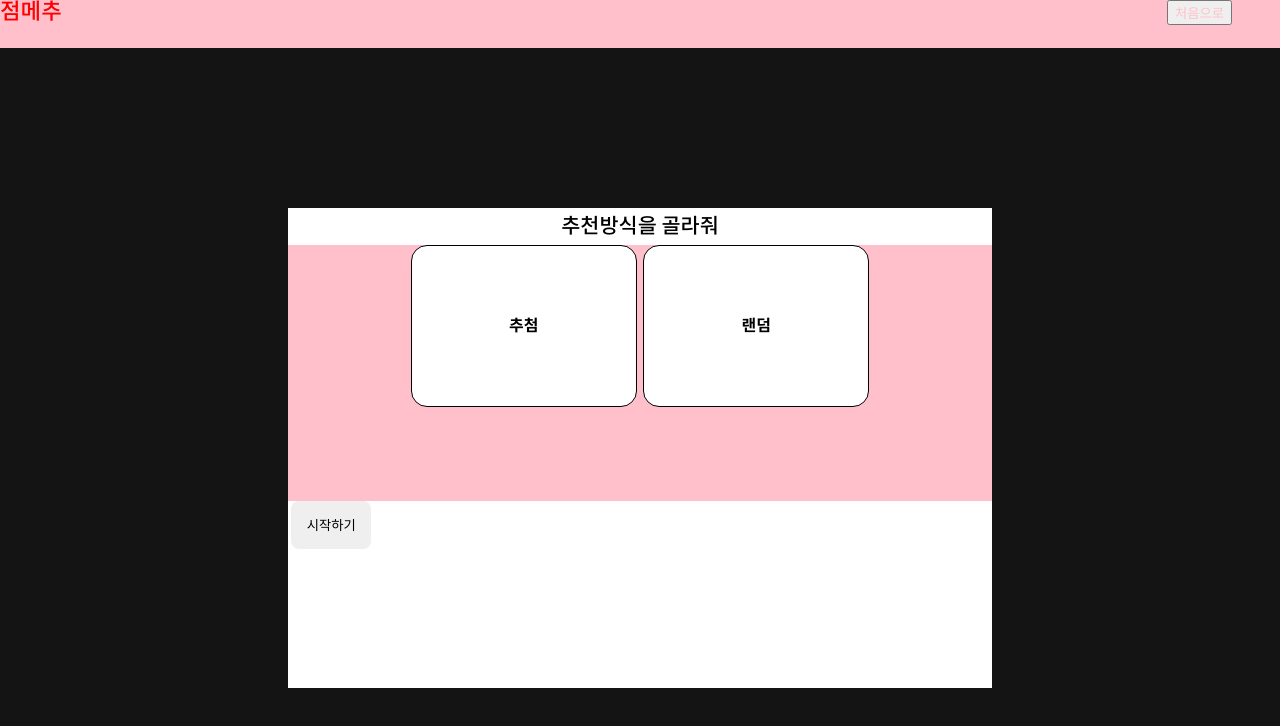
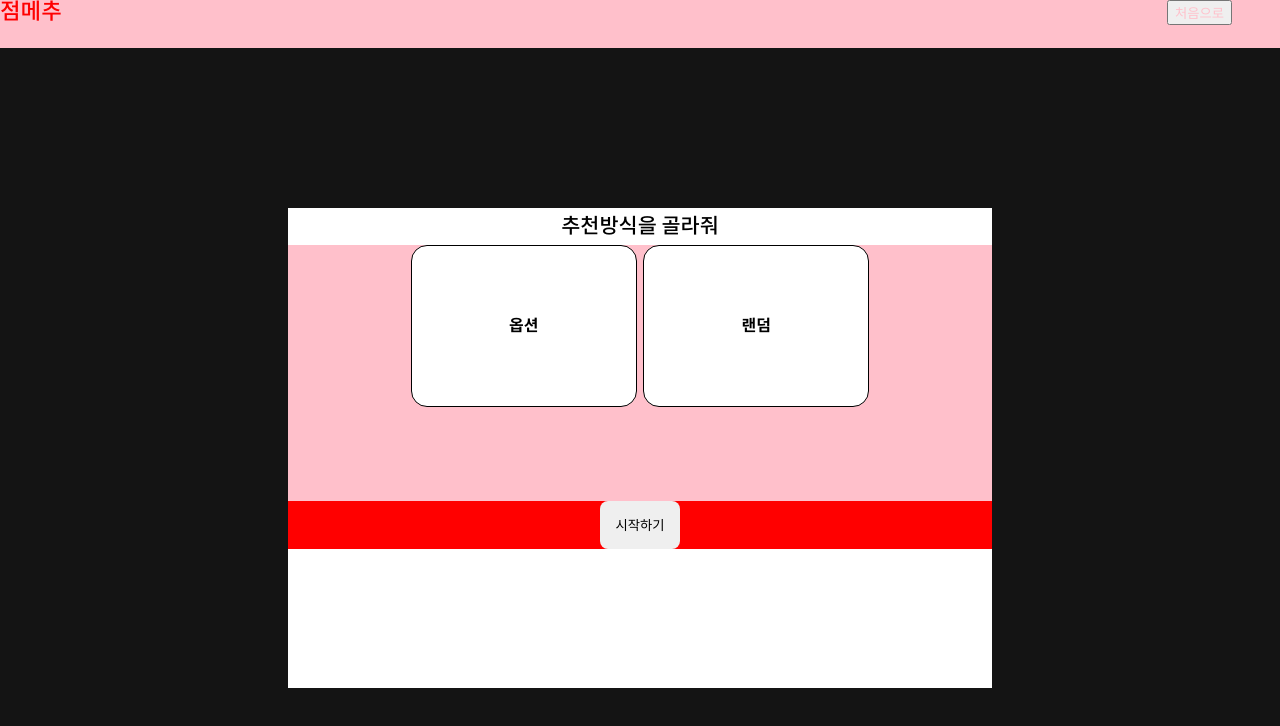
Before and after one commit to DO-SOPT-WEB/MinseoKang, a React (Vite) app in the folder week3_assign/: page / in a window 1280 px wide. Shown: the top 726 px of the page. Built offline with nearby package versions, Linux system fonts and the light colour scheme.

Commit message:
style: 하단 버튼 중앙정렬

```diff
--- /dev/null
+++ b/week3_assign/src/Prefer/Random/RandomResult.jsx
@@ -0,0 +1,21 @@
+import React from "react";
+import FOOD_LIST from "../../assets/data";
+
+const RandomResult = ({ setRandomType }) => {
+  let pop = FOOD_LIST[Math.floor(Math.random() * FOOD_LIST.length)];
+  return (
+    <>
+      <img src={pop.img} alt={pop.name} />
+      <div>{pop.name}</div>
+      <button
+        onClick={() => {
+          setRandomType(false);
+        }}
+      >
+        reset
+      </button>
+    </>
+  );
+};
+
+export default RandomResult;
--- a/week3_assign/src/Prefer/steps/First.jsx
+++ b/week3_assign/src/Prefer/steps/First.jsx
@@ -5,6 +5,7 @@ import BtnSection from "../../components/BtnSection";
 import useInsert from "../../Hooks/useInsert";
 import MoveBtn from "../../components/moveBtn";
 import Question from "../../components/Question";
+import BtnWapper from "../../components/BtnWrapper";
 
 const First = ({ selectOptionHandler, setFirstChoice, moveStep }) => {
   const { clickedOption, clickedOptionHandler } = useInsert();
@@ -16,7 +17,9 @@ const First = ({ selectOptionHandler, setFirstChoice, moveStep }) => {
   return (
     <Section>
       <Question>어떤 종류를 먹고 싶어?</Question>
+      <p>1/3</p>
       <BtnSection>
+        <br></br>
         <ChooseButton
           isclicked={clickedOption === 1 ? "checked" : "unchecked"}
           onClick={handleButtonClick}
@@ -36,8 +39,10 @@ const First = ({ selectOptionHandler, setFirstChoice, moveStep }) => {
           <p>일식</p>
         </ChooseButton>
       </BtnSection>
-      <MoveBtn onClick={() => moveStep(0)}>이전으로</MoveBtn>
-      <MoveBtn onClick={() => moveStep(2)}>다음으로</MoveBtn>
+      <BtnWapper>
+        <MoveBtn onClick={() => moveStep(0)}>이전으로</MoveBtn>
+        <MoveBtn onClick={() => moveStep(2)}>다음으로</MoveBtn>
+      </BtnWapper>
     </Section>
   );
 };
--- a/week3_assign/src/Prefer/steps/Second.jsx
+++ b/week3_assign/src/Prefer/steps/Second.jsx
@@ -2,6 +2,7 @@ import React from "react";
 import ChooseButton from "../../components/ChooseButton";
 import Section from "../../components/section";
 import BtnSection from "../../components/BtnSection";
+import BtnWapper from "../../components/BtnWrapper";
 
 import useInsert from "../../Hooks/useInsert";
 import MoveBtn from "../../components/moveBtn";
@@ -37,8 +38,10 @@ const Second = ({ selectOptionHandler, setSecondChoice, moveStep }) => {
           <p>빵</p>
         </ChooseButton>
       </BtnSection>
-      <MoveBtn onClick={() => moveStep(1)}>이전으로</MoveBtn>
-      <MoveBtn onClick={() => moveStep(3)}>다음으로</MoveBtn>
+      <BtnWapper>
+        <MoveBtn onClick={() => moveStep(1)}>이전으로</MoveBtn>
+        <MoveBtn onClick={() => moveStep(3)}>다음으로</MoveBtn>
+      </BtnWapper>
     </Section>
   );
 };
--- a/week3_assign/src/Prefer/steps/Third.jsx
+++ b/week3_assign/src/Prefer/steps/Third.jsx
@@ -5,6 +5,7 @@ import ChooseButton from "../../components/ChooseButton";
 import useInsert from "../../Hooks/useInsert";
 import MoveBtn from "../../components/moveBtn";
 import Question from "../../components/Question";
+import BtnWapper from "../../components/BtnWrapper";
 const Third = ({ selectOptionHandler, setThirdChoice, moveStep }) => {
   const { clickedOption, clickedOptionHandler } = useInsert();
   const handleButtonClick = (value) => {
@@ -29,8 +30,10 @@ const Third = ({ selectOptionHandler, setThirdChoice, moveStep }) => {
           <p>국물 X</p>
         </ChooseButton>
       </BtnSection>
-      <MoveBtn onClick={() => moveStep(3)}>이전으로</MoveBtn>
-      <MoveBtn onClick={() => moveStep(4)}>결과보기</MoveBtn>
+      <BtnWapper>
+        <MoveBtn onClick={() => moveStep(3)}>이전으로</MoveBtn>
+        <MoveBtn onClick={() => moveStep(4)}>결과보기</MoveBtn>
+      </BtnWapper>
     </Section>
   );
 };
--- a/week3_assign/src/Prefer/steps/result.jsx
+++ b/week3_assign/src/Prefer/steps/result.jsx
@@ -1,7 +1,7 @@
 import React, { useState } from "react";
 import styled from "styled-components"; // 추가
 import Section from "../../components/section";
-import { FOOD_DATA, FOOD_TITLE } from "../../assets/data";
+import Data from "../../assets/data";
 import useInsert from "../../Hooks/useInsert";
 import MoveBtn from "../../components/moveBtn";
 import Question from "../../components/Question";
--- a/week3_assign/src/assets/data.jsx
+++ b/week3_assign/src/assets/data.jsx
@@ -1,10 +1,4 @@
-const FOOD_DATA = [
-  ["인디/밴드", "k-pop", "팝송"],
-  ["신나는", "잔잔한", "주인장 추천"],
-  ["여자", "남자", "상관없어!"],
-];
-
-const FOOD_TITLE = [
+const data = [
   [
     ["블랙미러", "에밀리, 파리에 가다", "루머의 루머의 루머"],
     ["최유리 - 바람", "데이식스 - hihello", "데이먼스이어 - yours"],
@@ -34,4 +28,4 @@ const FOOD_TITLE = [
   ],
 ];
 
-export { FOOD_DATA, FOOD_TITLE };
+export default data;
--- /dev/null
+++ b/week3_assign/src/components/BtnWrapper.jsx
@@ -0,0 +1,11 @@
+import styled from "styled-components";
+
+const BtnWapper = styled.div`
+  display: flex;
+  width: 44rem;
+  height: 3rem;
+  background-color: red;
+  justify-content: center;
+`;
+
+export default BtnWapper;
--- a/week3_assign/src/components/moveBtn.jsx
+++ b/week3_assign/src/components/moveBtn.jsx
@@ -6,6 +6,7 @@ const moveBtn = (props) => {
 };
 
 const Btn = styled.button`
+  margin-left: 10rem;
   width: 5rem;
   height: 3rem;
   margin: 0 0.2rem;
--- a/week3_assign/src/onboarding.jsx
+++ b/week3_assign/src/onboarding.jsx
@@ -5,6 +5,8 @@ import BtnSection from "./components/BtnSection";
 import useInsert from "./Hooks/useInsert";
 import MoveBtn from "./components/moveBtn";
 import Question from "./components/Question";
+import CountDown from "./Prefer/Random/countdown";
+import BtnWapper from "./components/BtnWrapper";
 
 const Onboarding = ({
   selectOption,
@@ -28,7 +30,7 @@ const Onboarding = ({
               }
             }}
           >
-            <p>추첨</p>
+            <p>옵션</p>
           </ChooseButton>
         )}
         {selectOption !== "type" && (
@@ -45,6 +47,7 @@ const Onboarding = ({
           </ChooseButton>
         )}
       </BtnSection>
+      <BtnWapper>
         {selectOption !== "" && (
           <MoveBtn
             onClick={() => {
@@ -55,6 +58,7 @@ const Onboarding = ({
             시작하기
           </MoveBtn>
         )}
+      </BtnWapper>
     </Section>
   );
 };
```
Lines whose indentation alone changed are shown as unchanged.
